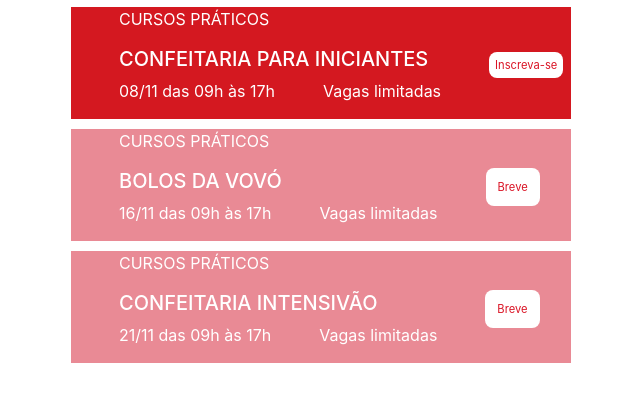
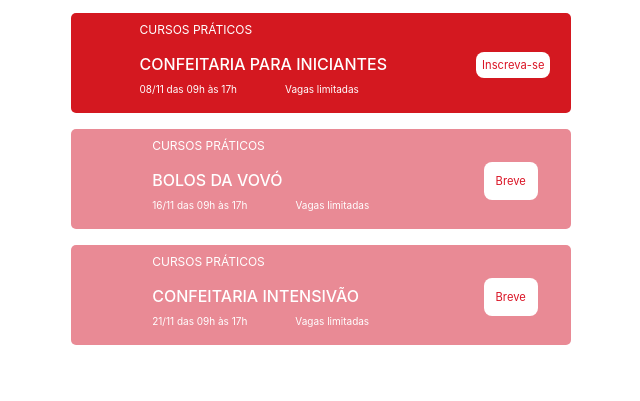
Before and after one commit to RaissaMariaB/projeto-pattiiXavier, a website: page cursos.html in a window 1280 px wide. Shown: the part 57-458 px from the top of the page, without its empty margins (319-959 px from the left). Drawn offline with nearby package versions, Linux system fonts and the light colour scheme.

Commit message:
Consertei padding e tamanho para textos

```diff
--- a/cursos.html
+++ b/cursos.html
@@ -24,47 +24,43 @@
                 <h2>Cursos</h2>
             </div>
             <div class="cursos__descricao">
-                <div class="cursos__descricao-aberto d-flex align-items-center">
-
+                <div class="cursos__descricao-aberto d-flex align-items-center justify-content-md-around">
                     <div>
-                        <p class=" mx-5">CURSOS PRÁTICOS</p>
-                        <h5 class=" mx-5">CONFEITARIA PARA INICIANTES</h3>
+                        <p class="fonte-texto1 mx-5 pt-2">CURSOS PRÁTICOS</p>
+                        <h6 class=" mx-5">CONFEITARIA PARA INICIANTES</h3>
                             <div class="d-flex  mx-5">
-                                <p>08/11 das 09h às 17h</p>
-                                <p class="pl-5">Vagas limitadas</p>
+                                <p class="fonte-texto">08/11 das 09h às 17h</p>
+                                <p class="fonte-texto pl-5">Vagas limitadas</p>
                             </div>
                     </div>
-
                     <div class="cursos__descricao--inscricao">
                         <a href="#" class="button__inscricao">Inscreva-se</a>
                     </div>
+                </div>
 
-                </div>
-                <div class="cursos__descricao-breve d-flex align-items-center">
+                <div class="cursos__descricao-breve d-flex align-items-center justify-content-md-around">
                     <div>
-                        <p class=" mx-5">CURSOS PRÁTICOS</p>
-                        <h5 class=" mx-5">BOLOS DA VOVÓ</h3>
+                        <p class="fonte-texto1 mx-5 pt-2">CURSOS PRÁTICOS</p>
+                        <h6 class=" mx-5">BOLOS DA VOVÓ</h3>
                             <div class="d-flex  mx-5">
-                                <p>16/11 das 09h às 17h</p>
-                                <p class="pl-5">Vagas limitadas</p>
+                                <p class="fonte-texto">16/11 das 09h às 17h</p>
+                                <p class="fonte-texto pl-5">Vagas limitadas</p>
                             </div>
                     </div>
-
                     <div class="cursos__descricao--inscricao">
                         <a href="#" class="button__inscricao--breve">Breve</a>
                     </div>
                 </div>
 
-                <div class="cursos__descricao-breve d-flex align-items-center">
+                <div class="cursos__descricao-breve d-flex align-items-center justify-content-md-around">
                     <div>
-                        <p class=" mx-5">CURSOS PRÁTICOS</p>
-                        <h5 class=" mx-5">CONFEITARIA INTENSIVÃO</h3>
+                        <p class="fonte-texto1 mx-5 pt-2">CURSOS PRÁTICOS</p>
+                        <h6 class=" mx-5">CONFEITARIA INTENSIVÃO</h3>
                             <div class="d-flex  mx-5">
-                                <p>21/11 das 09h às 17h</p>
-                                <p class="pl-5">Vagas limitadas</p>
+                                <p class="fonte-texto">21/11 das 09h às 17h</p>
+                                <p class="fonte-texto pl-5">Vagas limitadas</p>
                             </div>
                     </div>
-
                     <div class="cursos__descricao--inscricao">
                         <a href="#" class="button__inscricao--breve">Breve</a>
                     </div>
--- a/styles/scss/cursos.scss
+++ b/styles/scss/cursos.scss
@@ -10,7 +10,16 @@
 
 .cursos__descricao-aberto {
 background-color: $bg-vermelho;
-margin-top: 10px;
+margin-top: 16px;
+border-radius: 5px;
+}
+
+.fonte-texto {
+    font-size: 10px;
+}
+
+.fonte-texto1 {
+    font-size: 12px;
 }
 
 .button__inscricao {
@@ -20,9 +29,6 @@ margin-top: 10px;
 
 .cursos__descricao-breve{
     background-color:#E98A95;
-    margin-top: 10px;
+    margin-top: 16px;
+    border-radius: 5px;
 }
-
-.button__inscricao--breve {
-    @include button__inscricao(12px)
-}
```
Also changed, not shown: styles/style.css, 1 other file.
